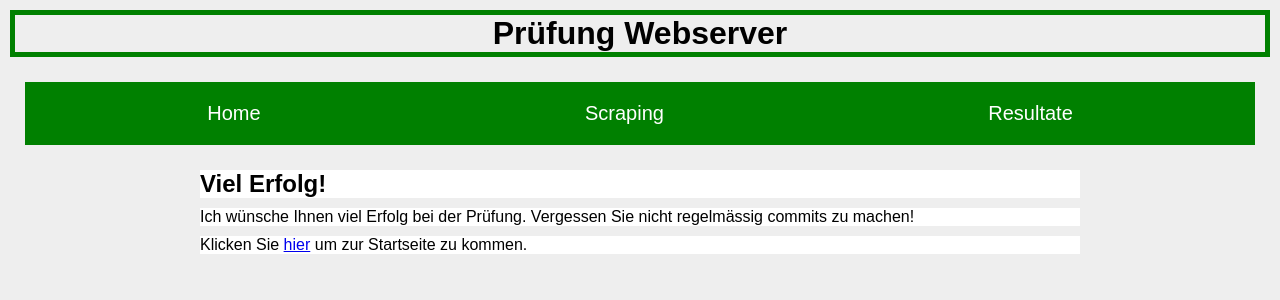
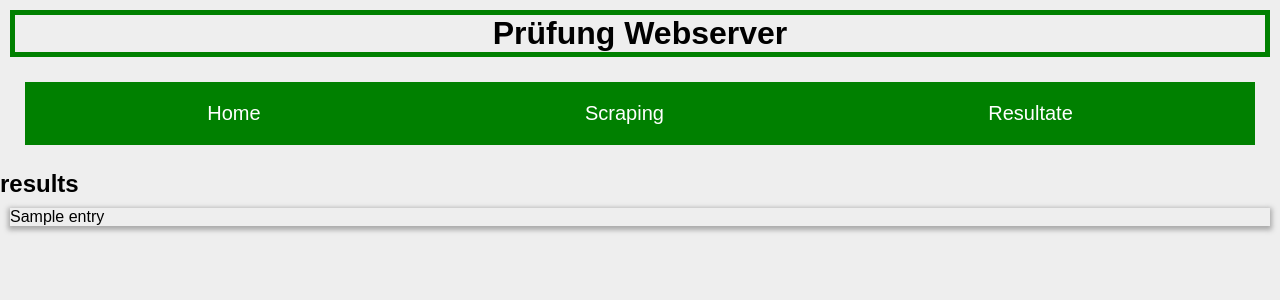
Before and after one commit to cedricgeissmann/pruefung-webserver-1mz, a Flask app: template templates/results.html in a window 1280 px wide. Shown: the top 300 px of the page. Run offline with Flask 2, Linux system fonts and the light colour scheme; the template is opened without the code that fills it: most values are stand-ins (such as "Sample title", 1, 10 or a date in 2020).

Commit message:
Aufgabe 4 gelöst bis mein Geirn aufgab.

```diff
--- a/run.py
+++ b/run.py
@@ -8,8 +8,8 @@ app = Flask(__name__)
 app.config['TEMPLATES_AUTO_RELOAD'] = True
 
 
-def load_json(filename):
-    with open(filename, 'r') as f:
+def load_json():
+    with open(data.json, 'r') as f:
         return json.load(f)
 
 
@@ -25,8 +25,8 @@ def scraping():
     return render_template("scraping.html", table=data)
 
 @app.route("/results")
-def scraping():
-    return render_template("results.html")
+def results():
+    return render_template("results.html", results=load_json())
 
 # starts the webserver
 if __name__ == "__main__":
--- a/static/main.css
+++ b/static/main.css
@@ -42,3 +42,12 @@ margin:25px;
 background: green;
 padding: 20px;
 }
+
+.card{
+
+    margin-left: 210px;
+    margin-right: 210px;
+    margin: 10px;
+    box-shadow: 0px 2px 5px 2px darkgrey;
+
+}
--- a/templates/results.html
+++ b/templates/results.html
@@ -1,7 +1,11 @@
 {% extends "base.html" %}
 {% block content %}
-    <h2 class="text">Viel Erfolg!</h2>
-    <p class="text">Ich wünsche Ihnen viel Erfolg bei der Prüfung. Vergessen Sie nicht
-    regelmässig commits zu machen!</p>
-    <p class="text">Klicken Sie <a href="/">hier</a> um zur Startseite zu kommen.</p>
-{% endblock %}
+    <h2>results</h2>
+    {% for entry in results %}
+    <div class="card">
+        <p ID="1">
+        {{entry}}
+    </p>
+    </div>
+        {%endfor%}
+    {% endblock %}
```
